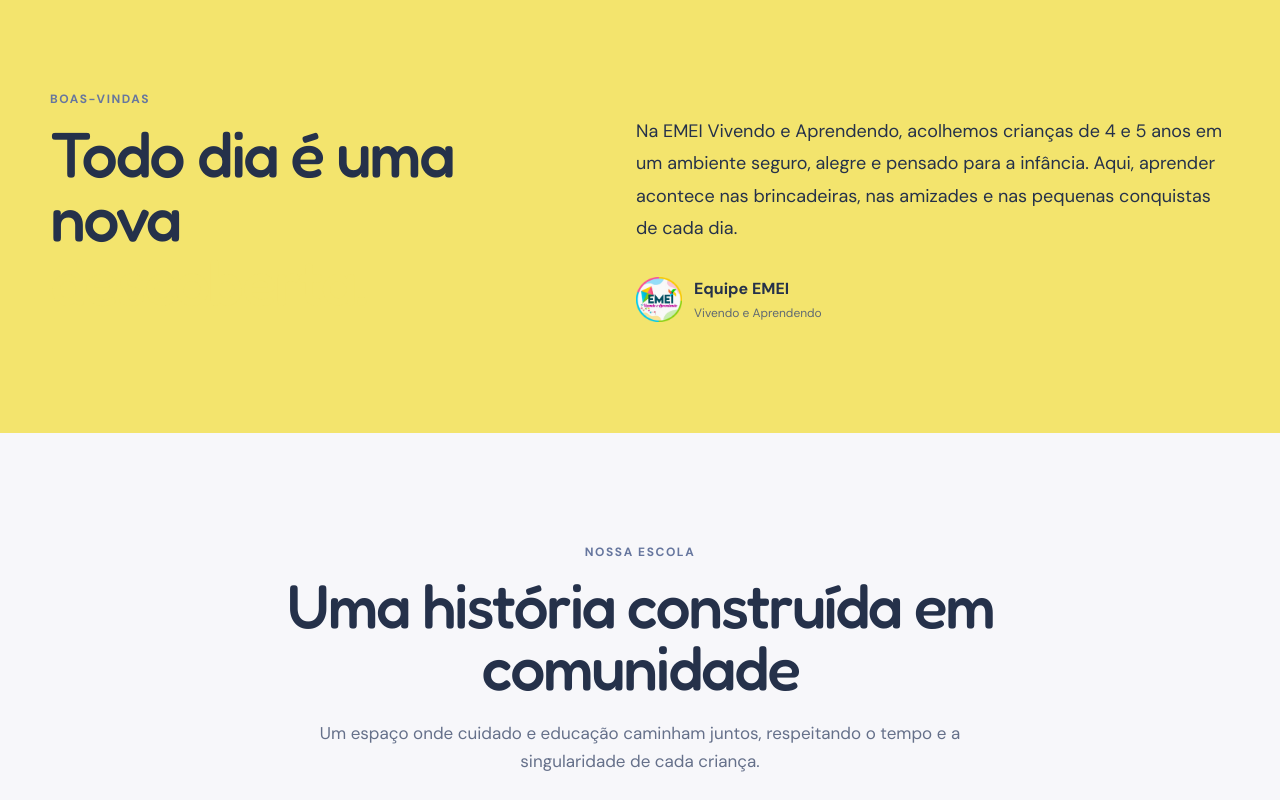
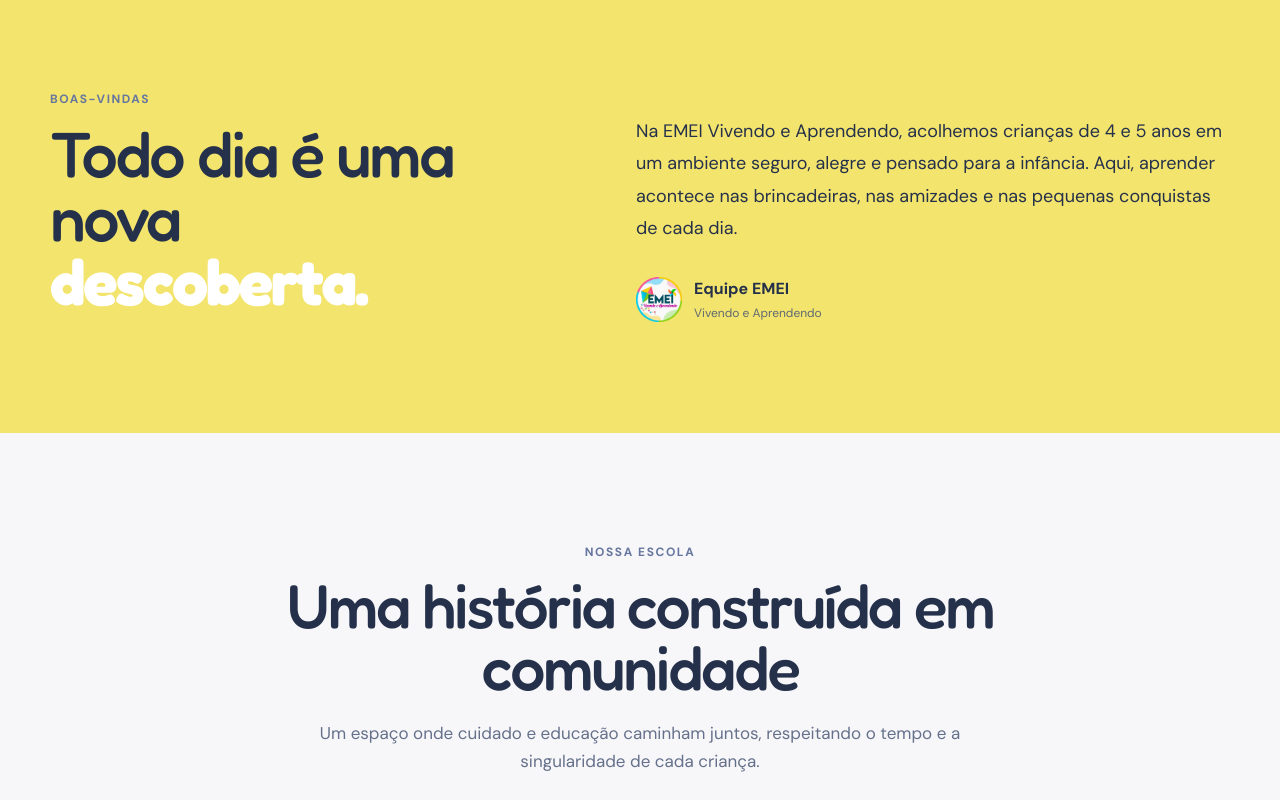
Before and after one commit to emeivavivendoeaprendendo/emeiva-valparaiso, a React (Vite) app: page / in a window 1280 px wide. Shown: the part 740-1540 px from the top of the page. Built offline with nearby package versions, Linux system fonts and the light colour scheme.

Commit message:
Update homepage styling and hero image
Adjust the infrastructure grid spacing, hide the reference-room card, emphasize “descoberta” in the intro, and use a local image for the first hero slide.

```diff
--- a/src/components/Infrastructure/Infrastructure.css
+++ b/src/components/Infrastructure/Infrastructure.css
@@ -42,6 +42,7 @@
   display: grid;
   grid-template-columns: repeat(4, 1fr);
   gap: 15px;
+  margin: 0 0 0 15rem;
 }
 
 .facility-grid article {
--- a/src/components/Infrastructure/Infrastructure.jsx
+++ b/src/components/Infrastructure/Infrastructure.jsx
@@ -24,7 +24,7 @@ export default function Infrastructure() {
           </div>
         </div>
         <div className="facility-grid">
-          <article><Icon name="blocks" /><h3>Salas de referência</h3><p>Organizadas para atividades, rodas de conversa e brincadeiras.</p></article>
+          {/* <article><Icon name="blocks" /><h3>Salas de referência</h3><p>Organizadas para atividades, rodas de conversa e brincadeiras.</p></article> */}
           <article><Icon name="heart" /><h3>Alimentação escolar</h3><p>Refeições preparadas para uma rotina saudável e acolhedora.</p></article>
           <article><Icon name="accessibility" /><h3>Acessibilidade</h3><p>Circulação e espaços pensados para receber todas as crianças.</p></article>
           <article><Icon name="users" /><h3>Áreas de convivência</h3><p>Locais para movimento, encontros e experiências coletivas.</p></article>
--- a/src/components/Intro/Intro.css
+++ b/src/components/Intro/Intro.css
@@ -43,6 +43,10 @@
   font-size: 12px;
 }
 
+.highlight {
+  color: #fff;
+}
+
 @media (max-width: 540px) {
     .intro__copy > p {
       font-size: 16px;
--- a/src/components/Intro/Intro.jsx
+++ b/src/components/Intro/Intro.jsx
@@ -7,7 +7,11 @@ export default function Intro() {
       <div className="shell intro__grid">
         <div>
           <span className="kicker">Boas-vindas</span>
-          <h2>Todo dia é uma nova<br /><em>descoberta.</em></h2>
+          <h2>Todo dia é uma nova<br />
+            <span className="highlight">
+              <strong>descoberta.</strong>
+            </span>
+          </h2>
         </div>
         <div className="intro__copy">
           <p>
--- a/src/data/heroSlides.js
+++ b/src/data/heroSlides.js
@@ -1,6 +1,6 @@
 const heroSlides = [
   {
-    src: "https://images.unsplash.com/photo-1786667395513-1d0804488602?auto=format&fit=crop&w=1800&q=85",
+    src: "src/assets/img/9.jpeg",
     alt: "Sala de educação infantil com mesas, cadeiras e materiais coloridos",
   },
   {
```
